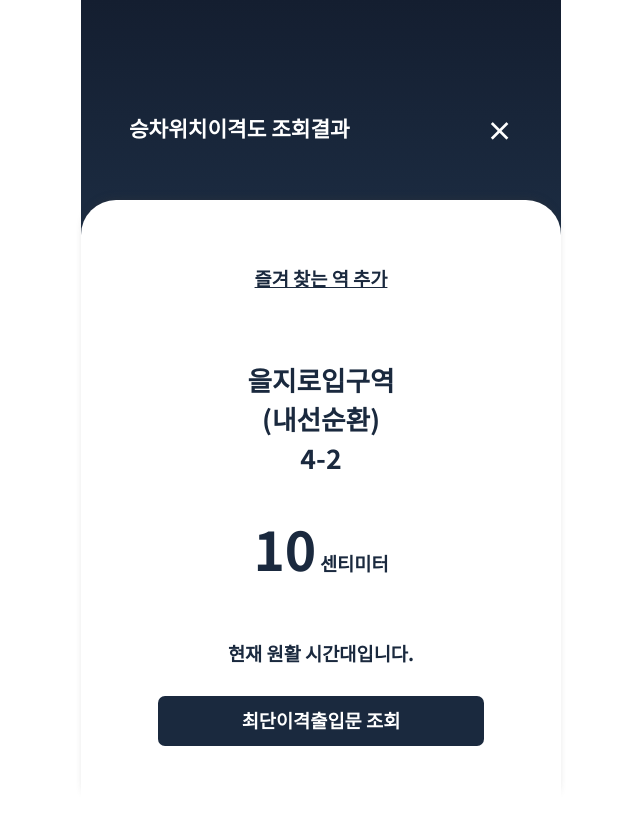
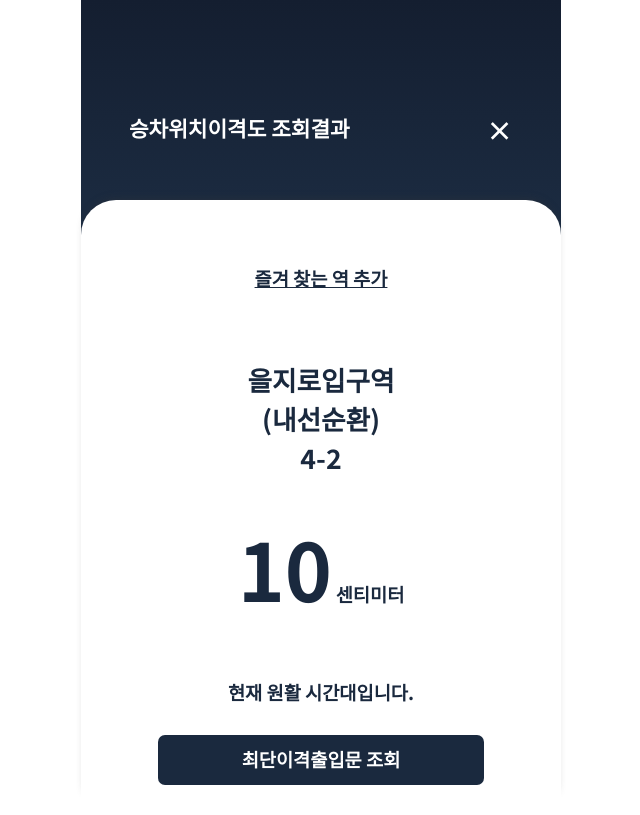
Before and after one commit to gns0304/teum, a Django app: page /result/door/1 in a window 1280 px wide. Shown: the whole page, without its empty margins (319-959 px from the left). Before the commit the page ends 746 px from the top, so only its background shows below. Run offline with Django 3.2, Linux system fonts and the light colour scheme.

Commit message:
sh - 06/18 15:16

```diff
--- a/mainApp/static/css/stylesheet_base.css
+++ b/mainApp/static/css/stylesheet_base.css
@@ -78,7 +78,7 @@ html, body{
 .btn_blue {
     background-color : #1A293E;
     color : #fff;
-    margin: 30px auto 0 auto;
+    margin: 30px auto 30px auto;
 }
 
 
--- a/mainApp/static/css/stylesheet_results.css
+++ b/mainApp/static/css/stylesheet_results.css
@@ -232,7 +232,7 @@ font-size : 13pt;
 
 
 .distance_title{
-    font-size: 40pt;
+    font-size: 60pt;
     font-weight: bold;
     text-align:center;
     color: #1A293E;
--- a/templates/results/shortestDistance.html
+++ b/templates/results/shortestDistance.html
@@ -35,6 +35,7 @@
         <p class = "small_box_container">
             <a href="#" id="fav_btn" >즐겨 찾는 역 추가</a>
         </p>
+
         <p class = "panel-object">
 
         <p class = "small_box_container">
@@ -53,6 +54,7 @@
         <p class = "l_btn btn_blue">
             <a class="btn_a" href="#" >역별혼잡도 조회 </a>
         </p>
+
         </p>
     </div>
 </div>
```
